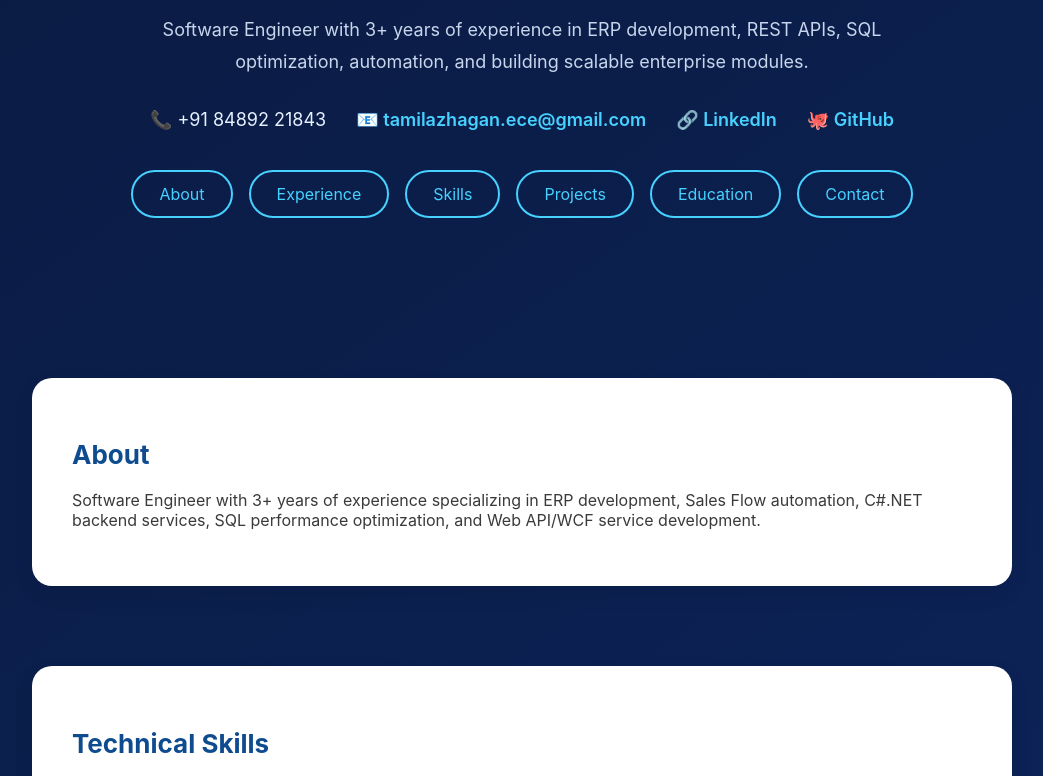
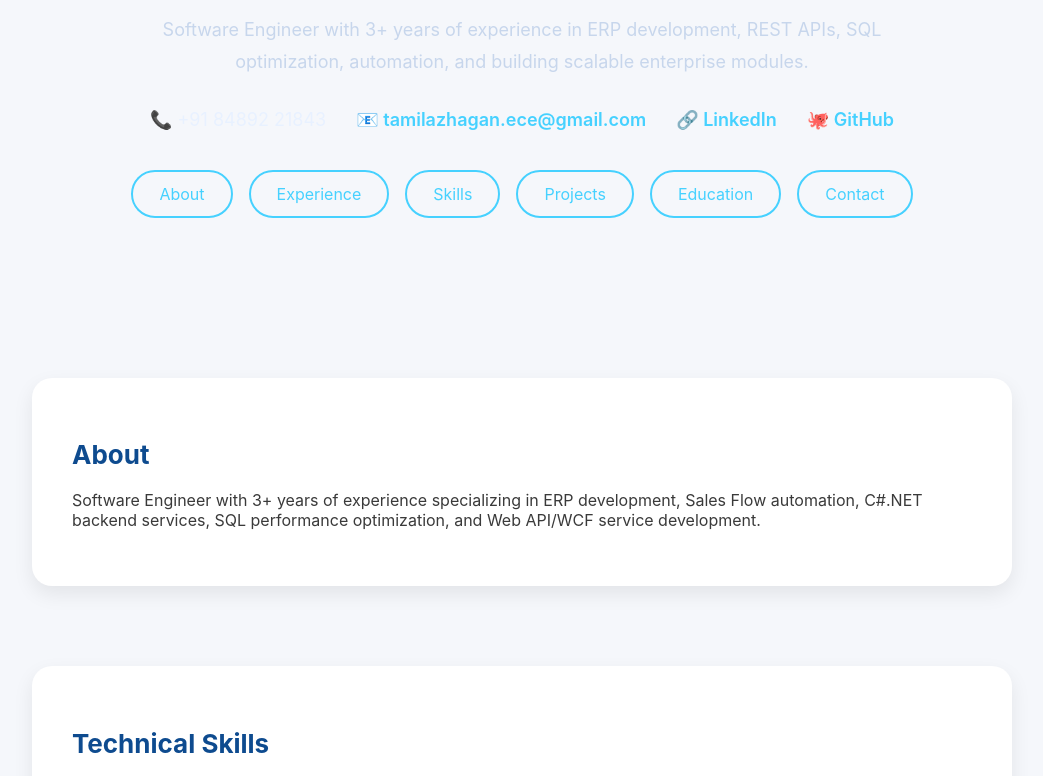
Before and after one commit to Tamilazhagan93/personal-website, a plain HTML site: page index.html in a window 1280 px wide. Shown: the part 340-1116 px from the top of the page, without its empty margins (118-1161 px from the left). Drawn offline with Linux system fonts and the light colour scheme.

Commit message:
Change background from gradient to solid color

```diff
--- a/index.html
+++ b/index.html
@@ -18,7 +18,7 @@
 
     body {
       margin: 0;
-      background: linear-gradient(145deg, var(--bg1), var(--bg2));
+      background: #f5f7fb;
       color: #e8f1ff;
       text-align: center;
     }
```
